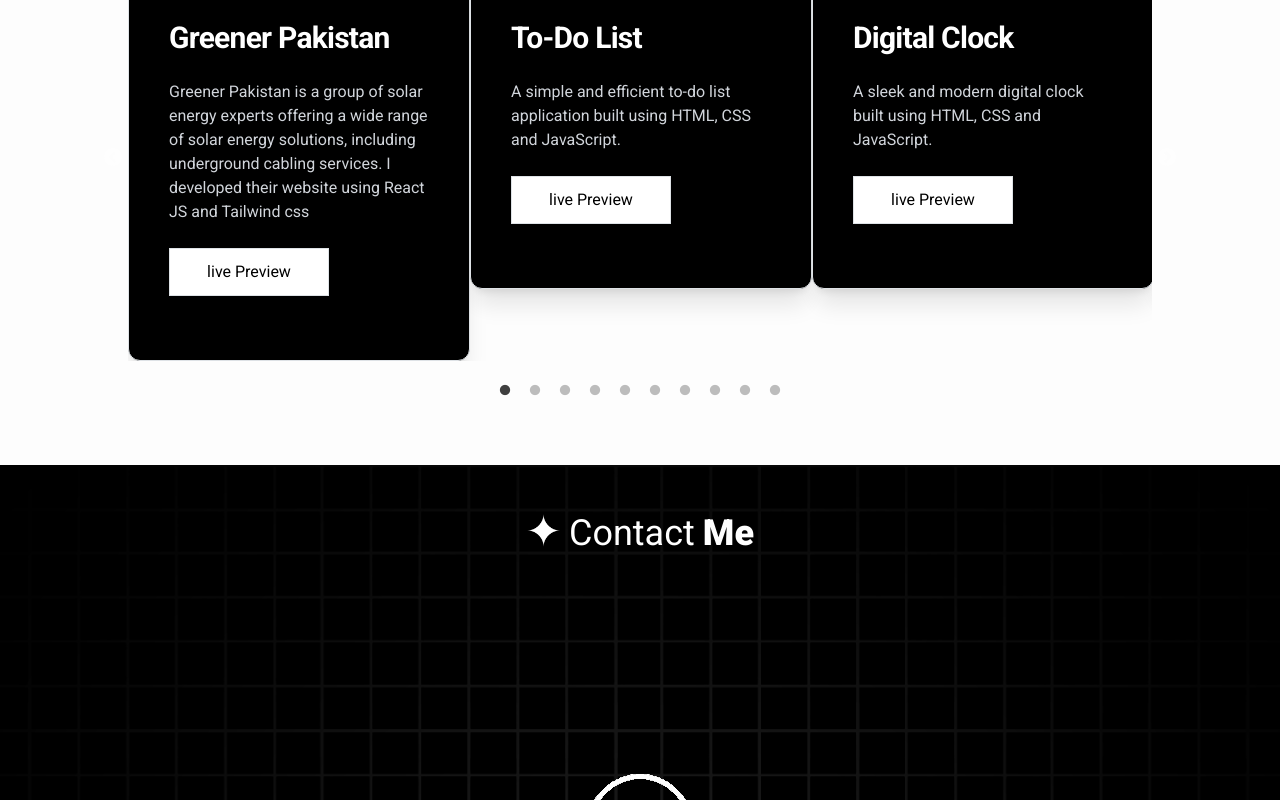
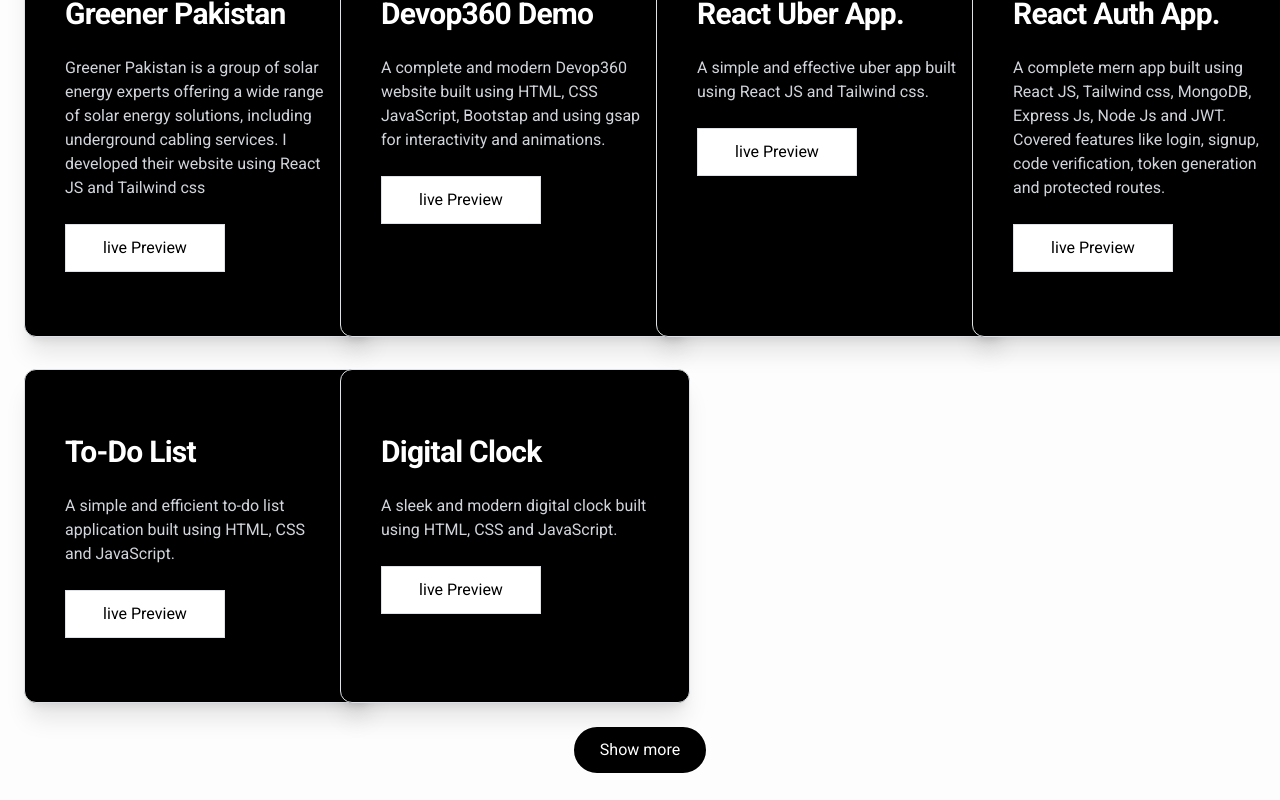
Before and after one commit to subhan-tahir/myPortfolio, a React (Vite) app: page / in a window 1280 px wide. Shown: the part 1720-2520 px from the top of the page. Built offline with nearby package versions, Linux system fonts and the light colour scheme.

Commit message:
ui-changes

```diff
--- a/index.html
+++ b/index.html
@@ -2,7 +2,7 @@
 <html lang="en" color-scheme="dark" prefers-color-scheme="dark">
   <head>
     <meta charset="UTF-8" />
-    <link rel="icon" type="image/png" href="/logo.png" />
+    <link rel="icon" type="image/png" href="./src/assets/logo.png" />
 
     <meta name="viewport" content="width=device-width, initial-scale=1.0" />
     <title>Muhammad Subhan</title>
--- /dev/null
+++ b/src/Components/SectionHeader.jsx
@@ -0,0 +1,23 @@
+import React, { useContext } from 'react'
+import logo from "../assets/logo.png"
+import { ThemeContext } from '../context/ThemeContext';
+const SectionHeader = ({title}) => {
+    const { mode } = useContext(ThemeContext);
+  return (
+    <div className="text-2xl sm:text-4xl sm:my-12 my-14  text-center flex gap-2 items-center justify-center ">
+                <img
+                  src={logo}
+                  alt="Logo"
+                  className={`w-[35px] h-[35px] object-contain ${
+                    mode === "dark" ? "invert" : ""
+                  }`}
+                />
+                <p className="flex gap-2">
+                  My
+                  <span className="font-extrabold">{title}</span>
+                </p>
+              </div>
+  )
+}
+
+export default SectionHeader
--- /dev/null
+++ b/src/Components/ShowMore.jsx
@@ -0,0 +1,17 @@
+import React from "react";
+
+const ShowMore = ({ showProjects, totalProjects, onClick }) => {
+  // Hide the button when showProjects is equal to or greater than total projects
+  if (showProjects >= totalProjects) return null;
+
+  return (
+    <button
+      onClick={onClick}
+      className="bg-black text-white min-h-[46px] max-w-fit mx-auto my-4 border-2 border-black px-4 rounded-full hover:!bg-white hover:!text-black transition-all hover:scale-110 duration-700"
+    >
+      Show more
+    </button>
+  );
+};
+
+export default ShowMore;
--- a/src/Components/Work.jsx
+++ b/src/Components/Work.jsx
@@ -1,95 +1,76 @@
-import React, { useContext } from "react";
-import logo from "../assets/logo.png";
+import React, { useState, useContext } from "react";
 import { myWork } from "../script";
-import Slider from "react-slick";
 import "slick-carousel/slick/slick.css";
 import "slick-carousel/slick/slick-theme.css";
-import  Container  from "./Container";
+import Container from "./Container";
 import { ThemeContext } from "../context/ThemeContext";
+import SectionHeader from "./SectionHeader";
+import ShowMore from "./ShowMore";
+import { Skeleton } from "@mui/material";
 
 const Work = () => {
-const{mode} = useContext(ThemeContext);
-  var settings = {
-    dots: true,
-    infinite: true,
-    speed: 400,
-    slidesToShow: 3,
-    slidesToScroll: 1,
-    responsive: [
-      {
-        breakpoint: 1024,
-        settings: {
-          slidesToShow: 2,
-        },
-      },
-      {
-        breakpoint: 768,
-        settings: {
-          slidesToShow: 1,
-        },
-      },
-    ],
+  const { mode } = useContext(ThemeContext);
+  const [showProjects, setShowProjects] = useState(6);
+  const [loading, setLoading] = useState(false); // Add loading state
+
+  // Simulate loading when "Show More" is clicked
+  const loadMoreProjects = () => {
+    setLoading(true);
+
+    // Simulate an API delay using setInterval
+    setTimeout(() => {
+      setShowProjects(showProjects + 3);
+      setLoading(false);
+    }, 1500); // Adjust the delay time here (e.g., 1500ms or 1.5s)
   };
 
   return (
-    <>
-      <Container>
-        <div
-          className="flex flex-col  items-center p-4 relative mb-[80px]"
-          id="work"
-        >
-          <div className="text-2xl sm:text-4xl sm:my-12 my-14  text-center flex gap-2 items-center justify-center ">
-            <img
-              src={logo}
-              alt="Logo"
-              className={`w-[35px] h-[35px] object-contain ${mode === "dark" ? "invert" : ""}`}
-            />
-            <p className="flex gap-2">
-              My
-              <span className="font-extrabold">Work</span>
-            </p>
-          </div>
-          <div className="justify-center gap-6 sm:max-w-5xl w-full mx-auto">
-            <Slider {...settings}>
-              {myWork.map((value) => {
+    <Container className="max-w-[1440px]">
+      <div className="flex flex-col items-center relative mb-[80px]" id="work">
+        <SectionHeader title="Work" />
+
+        <div className="justify-center gap-8 col-span-4 w-full grid xl:grid-cols-4 lg:grid-cols-3 md:grid-cols-2 sm:grid-cols-2 grid-cols-1">
+          {/* Show the Skeleton if loading is true */}
+          {loading
+            ? [...Array(3)].map((_, index) => (
+                <div key={index} className="group relative sm:w-[350px] sm:h-[350px] h-auto rounded-xl border border-white/10  px-8 py-14 shadow-xl">
+                  <Skeleton variant="text" width="80%" height={40} className="mb-2" />
+                  <Skeleton variant="text" width="100%" height={20} />
+                  <Skeleton variant="rectangular" width="100%" height={50} className="mt-4" />
+                </div>
+              ))
+            : myWork.slice(0, showProjects).map((project, index) => {
                 return (
                   <div
-                    className="group relative sm:w-[350px] sm:h-[350px] h-auto rounded-xl border border-white/10 bg-black px-8 py-14 shadow-xl
-                         transition-all ease-in-out duration-500 hover:!shadow-xl hover:!shadow-black"
-                    key={value.title}
+                    key={index}
+                    className="group relative sm:w-[350px] sm:h-[350px] h-auto rounded-xl border border-white/10 bg-black px-8 py-14 shadow-xl transition-all ease-in-out duration-500 hover:!shadow-xl hover:!shadow-black"
                   >
                     <div className="flex flex-col gap-4 p-2">
                       <h1 className="sm:text-3xl text-2xl font-bold tracking-tight text-white">
-                        {value.title}
+                        {project.title}
                       </h1>
-                      <p className="text-gray-300 text-[14px] sm:text-[16px]">
-                        {value.description}
-                      </p>
-                      <a
-                        href={value.link}
-                        target="_blank"
-                        rel="noopener noreferrer"
-                      >
+                      <p className="text-gray-300 text-[14px] sm:text-[16px]">{project.description}</p>
+                      <a href={project.link} target="_blank" rel="noopener noreferrer">
                         <button
-                          className="bg-white relative sm:h-12 sm:w-40 h-8 w-32 overflow-hidden border
-                              text-black font-bold shadow-2xl transition-all
-                              duration-500 before:absolute before:bottom-0 before:left-0 before:right-0 before:top-0 before:m-auto before:h-0 before:w-0 before:rounded-sm
-                              before:bg-black before:duration-500 before:ease-out before:text-white
-                              hover:!text-white hover:shadow-white hover:before:h-40 hover:before:w-40
-                              hover:before:opacity-80 hover:!bg-black"
+                          className="bg-white relative sm:h-12 sm:w-40 h-8 w-32 overflow-hidden border text-black font-bold shadow-2xl transition-all duration-500 before:absolute before:bottom-0 before:left-0 before:right-0 before:top-0 before:m-auto before:h-0 before:w-0 before:rounded-sm before:bg-black before:duration-500 before:ease-out before:text-white hover:!text-white hover:shadow-white hover:before:h-40 hover:before:w-40 hover:before:opacity-80 hover:!bg-black"
                         >
-                          <span className="relative z-10">{value.btn}</span>
+                          <span className="relative z-10">{project.btn}</span>
                         </button>
                       </a>
                     </div>
                   </div>
                 );
               })}
-            </Slider>
-          </div>
         </div>
-      </Container>
-    </>
+
+        {/* ShowMore Button */}
+        <ShowMore
+          onClick={loadMoreProjects}
+          showProjects={showProjects}
+          totalProjects={myWork.length}
+        />
+      </div>
+    </Container>
   );
 };
 
--- a/src/script.js
+++ b/src/script.js
@@ -16,16 +16,15 @@ import { FaHtml5 } from "react-icons/fa";
 import { SiMongodb } from "react-icons/si";
 import { SiExpress } from "react-icons/si";
 import { DiNodejs } from "react-icons/di";
-import MaterialLogo from './assets/material-ui.svg'
-import contextLogo from './assets/contextAPI.png'
-import reduxLogo from './assets/redux.svg'
-import postmanLogo from './assets/postman.svg'
-import githubLogo from './assets/github.jpg'
-import gitLogo from './assets/git.png'
+import MaterialLogo from "./assets/material-ui.svg";
+import contextLogo from "./assets/contextAPI.png";
+import reduxLogo from "./assets/redux.svg";
+import postmanLogo from "./assets/postman.svg";
+import githubLogo from "./assets/github.jpg";
+import gitLogo from "./assets/git.png";
 //Navbar menu items
 
 let menu = [
-
   {
     li: "Skills",
     link: "#skills",
@@ -42,193 +41,192 @@ let menu = [
     li: "Contact",
     link: "#contact",
   },
-
 ];
 let buttons = [
   {
     icon: IoLogoWhatsapp,
-        link: 'https://wa.me/+923702835443',
+    link: "https://wa.me/+923702835443",
   },
   {
     icon: FaLinkedin,
-        link: 'https://www.linkedin.com/in/muhammad-subhan-tahir-bb9a20368',
+    link: "https://www.linkedin.com/in/muhammad-subhan-tahir-bb9a20368",
   },
   {
     icon: MdEmail,
-        link: 'mailto:subhantahir430@gmail.com',
+    link: "mailto:subhantahir430@gmail.com",
   },
   {
     icon: FaGithub,
-        link: 'https://github.com/m-subhan-tahir',
+    link: "https://github.com/m-subhan-tahir",
   },
-
 ];
-
 
 let mySkills = [
   {
     img: FaHtml5,
-        title: 'HTML 5',
+    title: "HTML 5",
   },
   {
     img: FaCss3Alt,
-        title: 'CSS 3',
+    title: "CSS 3",
   },
   {
     img: IoLogoJavascript,
-        title: 'JavaScript',
-
+    title: "JavaScript",
   },
   {
     img: FaReact,
-        title: 'React JS',
-
+    title: "React JS",
   },
   {
     img: SiMongodb,
-        title: 'Mongo DB',
-
+    title: "Mongo DB",
   },
   {
     img: DiNodejs,
-        title: 'Node Js',
-
+    title: "Node Js",
   },
 
   {
     img: SiExpress,
-        title: 'Express Js',
-
+    title: "Express Js",
   },
 
   {
     img: RiTailwindCssFill,
-        title: 'Tailwind CSS',
-
+    title: "Tailwind CSS",
   },
   {
-        img: FaBootstrap,//React Component
-        title: 'Bootstrap',
-
+    img: FaBootstrap, //React Component
+    title: "Bootstrap",
   },
   {
-        img: MaterialLogo,//Image Path
-        title: 'Material UI',
-
+    img: MaterialLogo, //Image Path
+    title: "Material UI",
   },
-
 
   {
     img: SiAxios,
-        title: 'Axios',
-
+    title: "Axios",
   },
 
   {
     img: reduxLogo,
-        title: 'Redux toolkit',
+    title: "Redux toolkit",
+  },
+  {
+    img: contextLogo,
+    title: "Context API",
+  },
+  {
+    img: postmanLogo,
+    title: "Postman",
+  },
+  {
+    img: gitLogo,
+    title: "git",
+  },
+  {
+    img: githubLogo,
+    title: "github",
+  },
+
+  {
+    img: TfiMicrosoftAlt,
+    title: "MS Office",
+  },
+];
+
+let myWork = [
+  {
+    title: "Greener Pakistan",
+    description:
+      "Greener Pakistan is a group of solar energy experts offering a wide range of solar energy solutions, including underground cabling services. I developed their website using React JS and Tailwind css",
+    btn: "live Preview",
+    link: "https://greener-pakistan.netlify.app/",
+  },
+  {
+    title: "Devop360 Demo",
+    description:
+      "A complete and modern Devop360 website  built using HTML, CSS JavaScript, Bootstap and using gsap for interactivity and animations.",
+    btn: "live Preview",
+    link: "https://subhan-tahir.github.io/Devop360-Demo/",
+  },
+  {
+    title: "React Uber App.",
+    description:
+      "A simple and effective uber app built using React JS and Tailwind css.",
+    btn: "live Preview",
+    link: "https://uber-frontend-gilt.vercel.app/",
+  },
+  {
+    title:"React Auth App.",
+    description:"A complete mern app built using React JS, Tailwind css, MongoDB, Express Js, Node Js and JWT. Covered features like login, signup, code verification, token generation and protected routes.",
+    btn:"live Preview",
+    link:"https://auth-frontened.vercel.app/",
 
   },
   {
-        img: contextLogo,
-        title: 'Context API',
-
-    },
-    {
-        img: postmanLogo,
-        title: 'Postman',
-
-    },
-    {
-        img: gitLogo,
-        title: 'git',
-
-    },
-    {
-        img: githubLogo,
-        title: 'github',
-
-    },
-
-
-    {
-        img: TfiMicrosoftAlt,
-        title: 'MS Office',
-
-    },
-
-];
-
-let myWork = [
-
-    {
-        title: "Greener Pakistan",
-        description: "Greener Pakistan is a group of solar energy experts offering a wide range of solar energy solutions, including underground cabling services. I developed their website using React JS and Tailwind css",
-        btn: 'live Preview',
-        link: 'https://greener-pakistan.netlify.app/',
-    },
-    {
     title: "To-Do List",
-        description: "A simple and efficient to-do list application built using HTML, CSS and JavaScript.",
-        btn: 'live Preview',
-        link: 'https://subhan-tahir.github.io/Project-todo-app/',
+    description:
+      "A simple and efficient to-do list application built using HTML, CSS and JavaScript.",
+    btn: "live Preview",
+    link: "https://subhan-tahir.github.io/Project-todo-app/",
   },
   {
     title: "Digital Clock",
-        description: "A sleek and modern digital clock built using HTML, CSS and JavaScript.",
-        btn: 'live Preview',
-
+    description:
+      "A sleek and modern digital clock built using HTML, CSS and JavaScript.",
+    btn: "live Preview",
   },
   {
     title: "Form Validation",
-        description: "A simple and effective form validation built using HTML, CSS and JavaScript.",
-        btn: 'live Preview',
-        link: 'https://subhan-tahir.github.io/javascript-form/',
+    description:
+      "A simple and effective form validation built using HTML, CSS and JavaScript.",
+    btn: "live Preview",
+    link: "https://subhan-tahir.github.io/javascript-form/",
   },
   {
     title: "Currency Converter",
-        description: "A effective and modern currency converter built using HTML, CSS JavaScript and API.",
-        btn: 'live Preview',
-        link: 'https://subhan-tahir.github.io/currency-converter/',
+    description:
+      "A effective and modern currency converter built using HTML, CSS JavaScript and API.",
+    btn: "live Preview",
+    link: "https://subhan-tahir.github.io/currency-converter/",
   },
   {
     title: "BMI Calculator",
-        description: "A effective and modern BMI-calculator to calculate your BMI built using HTML, CSS and JavaScript.",
-        btn: 'live Preview',
-        link: 'https://subhan-tahir.github.io/BMI-calculator/',
+    description:
+      "A effective and modern BMI-calculator to calculate your BMI built using HTML, CSS and JavaScript.",
+    btn: "live Preview",
+    link: "https://subhan-tahir.github.io/BMI-calculator/",
   },
   {
     title: "Transition Website",
-        description: "A complete and modern transition website  built using HTML, CSS JavaScript and Bootstap",
-        btn: 'live Preview',
-        link: 'https://subhan-tahir.github.io/Transition-website/',
+    description:
+      "A complete and modern transition website  built using HTML, CSS JavaScript and Bootstap",
+    btn: "live Preview",
+    link: "https://subhan-tahir.github.io/Transition-website/",
   },
   {
     title: "NIC Website",
-        description: "A complete and modern NIC website  built using HTML, CSS JavaScript and Bootstap",
-        btn: 'live Preview',
-        link: 'https://subhan-tahir.github.io/NIC-Project/',
+    description:
+      "A complete and modern NIC website  built using HTML, CSS JavaScript and Bootstap",
+    btn: "live Preview",
+    link: "https://subhan-tahir.github.io/NIC-Project/",
   },
   {
     title: "Transition Website",
-        description: "A complete and modern transition website  built using HTML, CSS JavaScript and Bootstap",
-        btn: 'live Preview',
-        link: 'https://subhan-tahir.github.io/Transition-website/',
+    description:
+      "A complete and modern transition website  built using HTML, CSS JavaScript and Bootstap",
+    btn: "live Preview",
+    link: "https://subhan-tahir.github.io/Transition-website/",
   },
   {
     title: "The four'cs",
-        description: "A complete and modern Thefourcs website  built using HTML, CSS JavaScript and Bootstap",
-        btn: 'live Preview',
-        link: 'https://subhan-tahir.github.io/The-four-cs-1/',
+    description:
+      "A complete and modern Thefourcs website  built using HTML, CSS JavaScript and Bootstap",
+    btn: "live Preview",
+    link: "https://subhan-tahir.github.io/The-four-cs-1/",
   },
-
-
-
-
-]
-export {
-    buttons,
-    mySkills,
-    menu,
-    myWork,
-}
+];
+export { buttons, mySkills, menu, myWork };
```
Also changed, not shown: src/Components/Skills.jsx (+21 -23 lines). Lines whose indentation alone changed are shown as unchanged.
